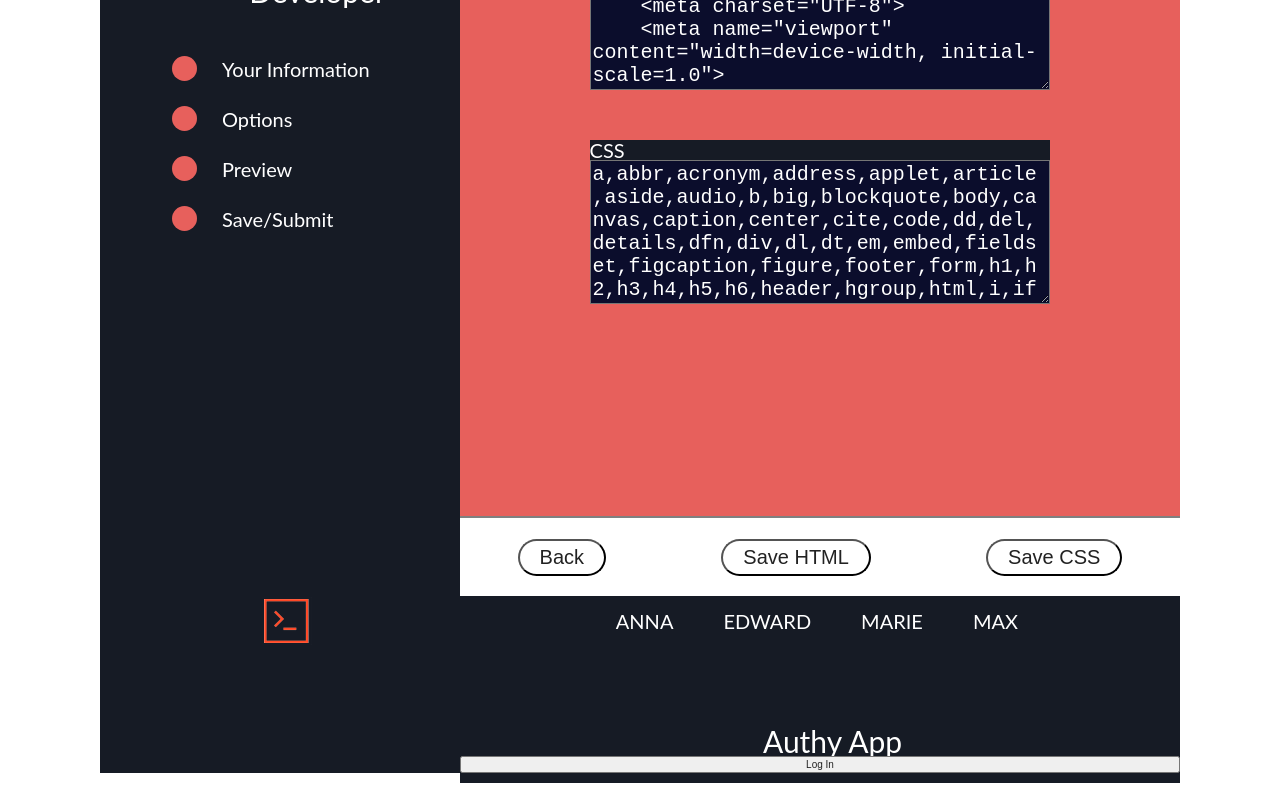
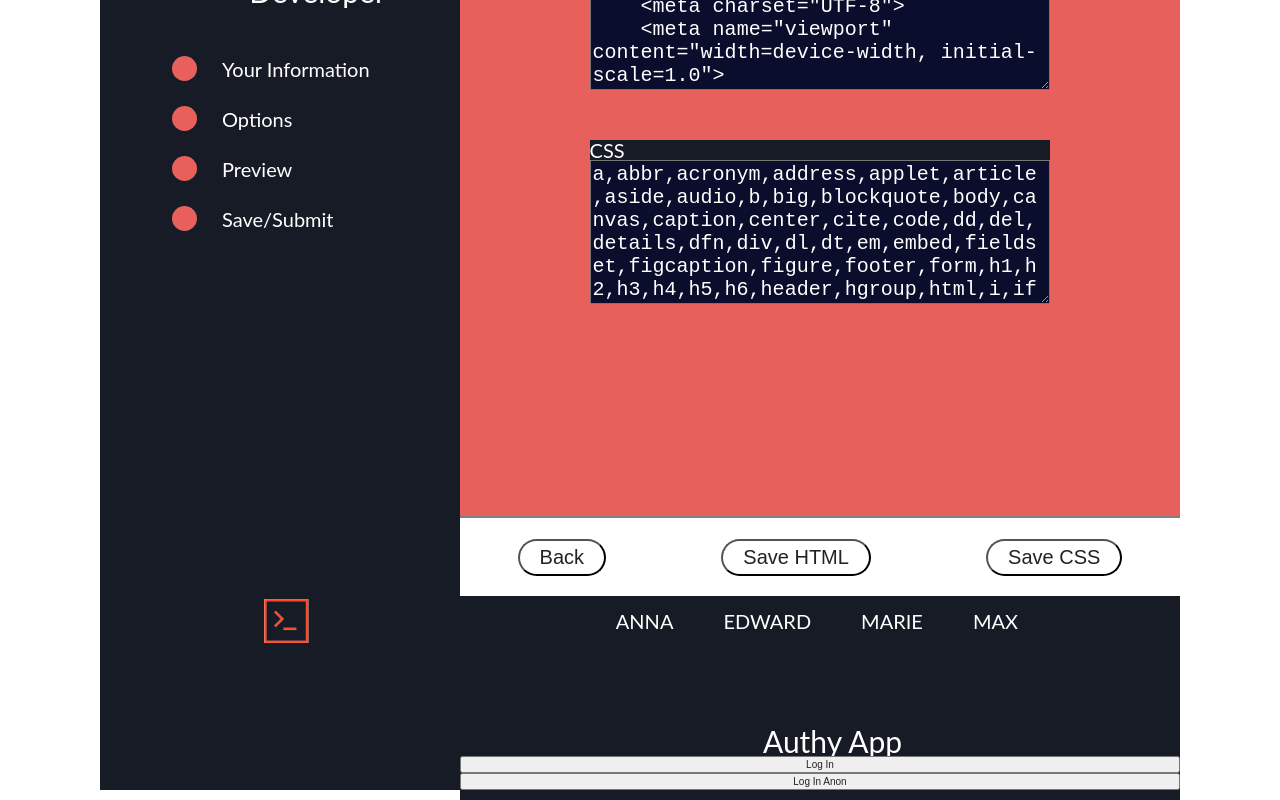
Before and after one commit to EdwardMaxMarieAnna/frontEndDeveloperComingSoon, a React (Create React App) app: page /codeCopy in a window 1280 px wide. Shown: the part 179-979 px from the top of the page. Built offline with nearby package versions, Linux system fonts and the light colour scheme; no server answers.

Commit message:
added anon login

```diff
--- a/src/Login.js
+++ b/src/Login.js
@@ -42,6 +42,20 @@ class Login extends Component {
             });
     }
 
+    anon = () => {
+        firebase.auth().signInAnonymously()
+            .then(function () {
+                console.log('Logged in as Anonymous!')
+
+            }).catch(function (error) {
+                var errorCode = error.code;
+                var errorMessage = error.message;
+                console.log(errorCode);
+                console.log(errorMessage);
+            });
+            // ...
+
+    }
 
     render() {
         return (
@@ -50,6 +64,7 @@ class Login extends Component {
                 <header>
                     <h1>Authy App</h1>
                     {this.state.user ? <button onClick={this.logout}>Log Out</button> : <button onClick={this.login}>Log In</button>}
+                    <button onClick={this.anon}>Log In Anon</button>
                 </header>
             </div>
         )
--- a/src/components/form/Form.js
+++ b/src/components/form/Form.js
@@ -3,8 +3,8 @@ import Preview from './Preview.js';
 import PasteCode from '../PasteCode';
 import About from "../../About";
 import StyleOptions from "../../StyleOptions.js";
-import Application from "../../Application.js";
-import UserProvider from "../../UserProvider";
+// import Application from "../../Application.js";
+// import UserProvider from "../../UserProvider";
 import Login from "../../Login.js";
 import { BrowserRouter as Router, Route, Link } from "react-router-dom";
 
--- a/src/firebase.js
+++ b/src/firebase.js
@@ -3,7 +3,7 @@ import "firebase/auth";
 import "firebase/firestore";
 
 const API_KEY = process.env.REACT_APP_FIREBASE_API_KEY;
-const API_KEY_TWO = process.env.REACT_APP_FIREBASE_API_KEY_TWO;
+
 
 // Firebase Auth provides different methods of signing in, such as signInWithRedirect, which redirects the user to a new page, and signInWithPopup, which makes use of a pop-up.
 const provider = new firebase.auth.GoogleAuthProvider();
```
